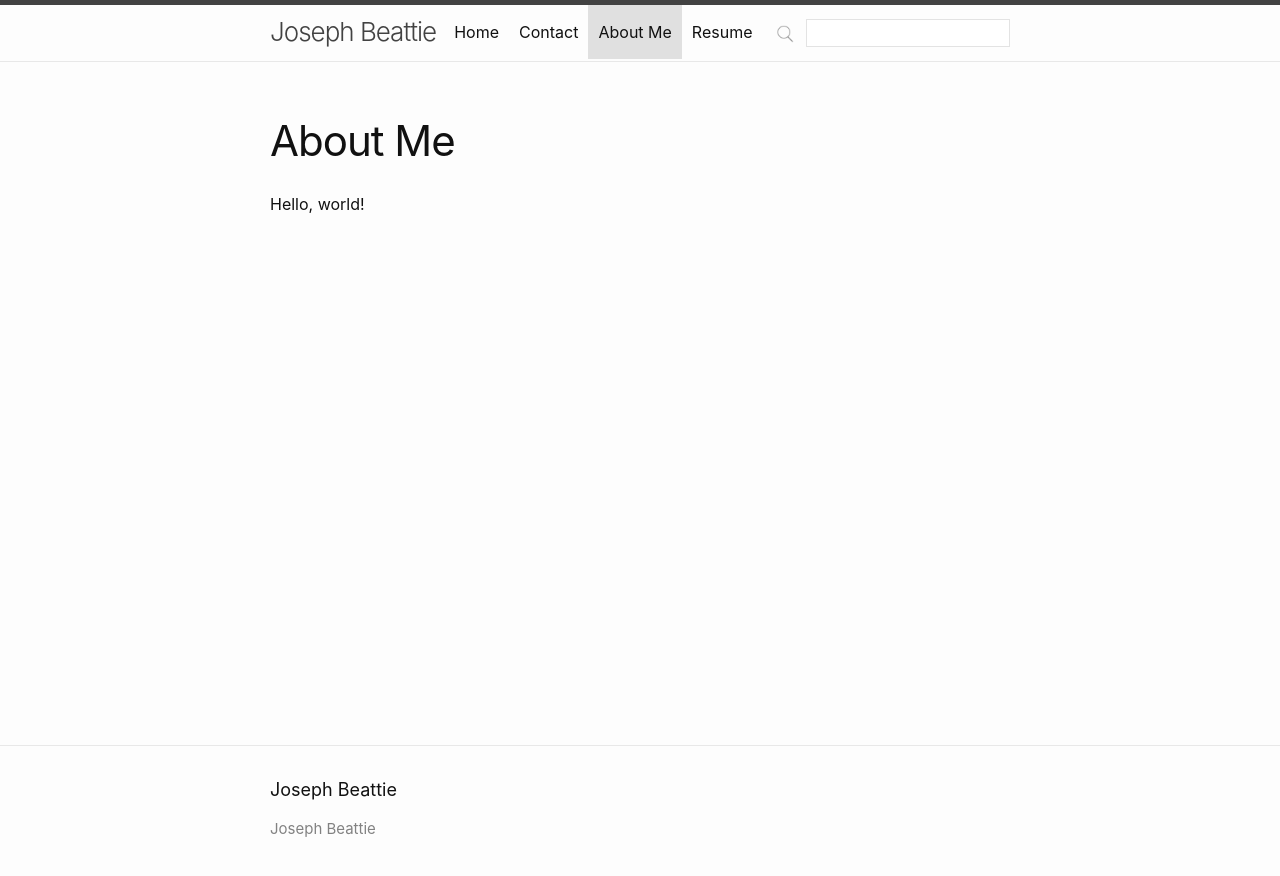
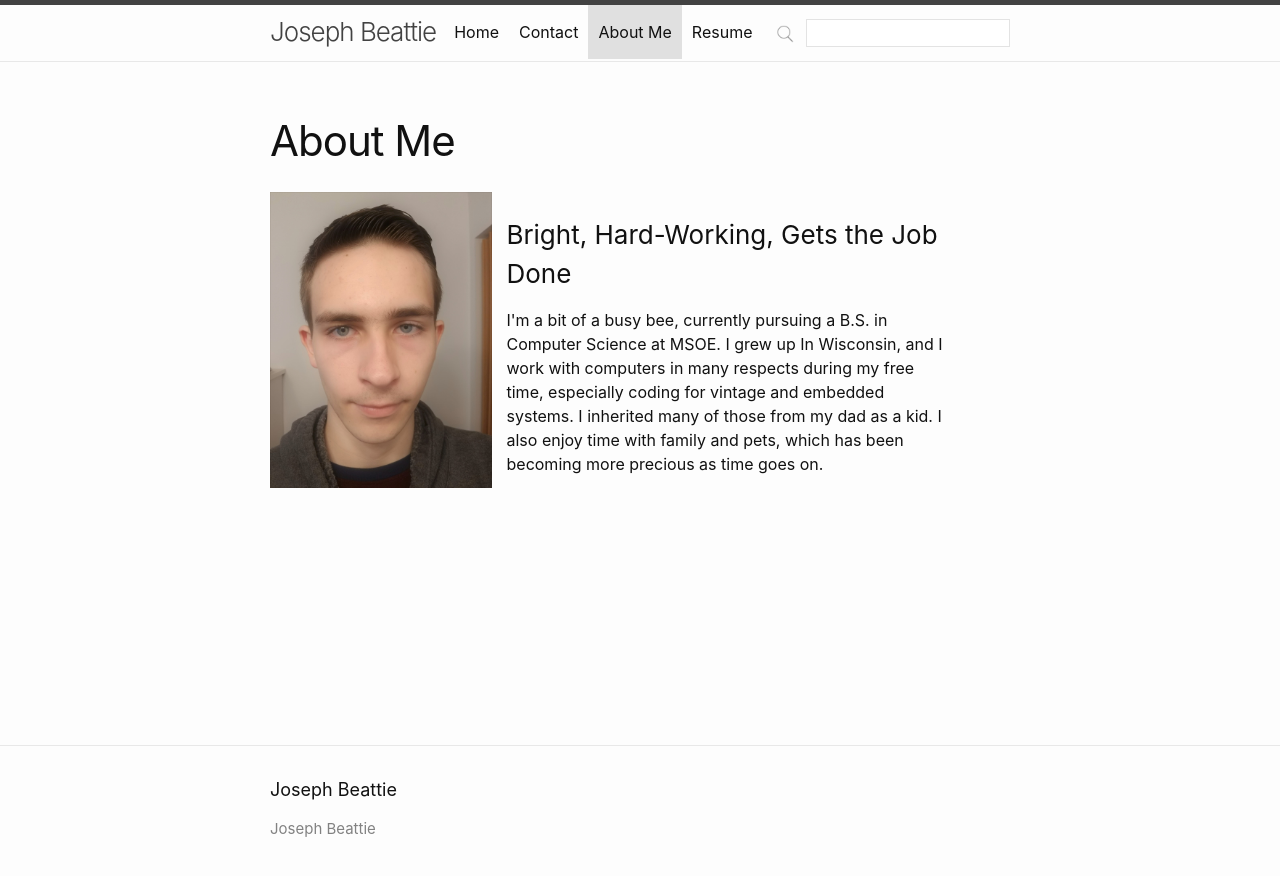
Before and after one commit to jb881122/jb881122.github.io, a Jekyll site: the page built from about-me.md, in a window 1280 px wide. Shown: the top 876 px of the page. Built offline with Jekyll 4.4.1, drawn with Linux system fonts in a browser that asks for light colours; nearby versions of some CDN libraries.

Commit message:
Add resume and About Me

```diff
--- a/about-me.md
+++ b/about-me.md
@@ -4,4 +4,10 @@ title: About Me
 permalink: /about-me/
 tipue_search_active: true
 ---
-Hello, world!
+<div style="width: 100%;">
+  <img style="display: inline-block; width: 30%; min-width: 200px; padding-bottom: 10px;" src="{{ "/assets/self.jpg" | relative_url }}" />
+  <div style="display: inline-block; padding-left: 10px; word-wrap: break-word; max-width: 60%; vertical-align: middle;">
+    <h3>Bright, Hard-Working, Gets the Job Done</h3>
+    I'm a bit of a busy bee, currently pursuing a B.S. in Computer Science at MSOE. I grew up In Wisconsin, and I work with computers in many respects during my free time, especially coding for vintage and embedded systems. I inherited many of those from my dad as a kid. I also enjoy time with family and pets, which has been becoming more precious as time goes on.
+  </div>
+</div>
```
Also changed, not shown: resume.md (+4 -1 lines), assets/self.jpg (added), 1 other file.
